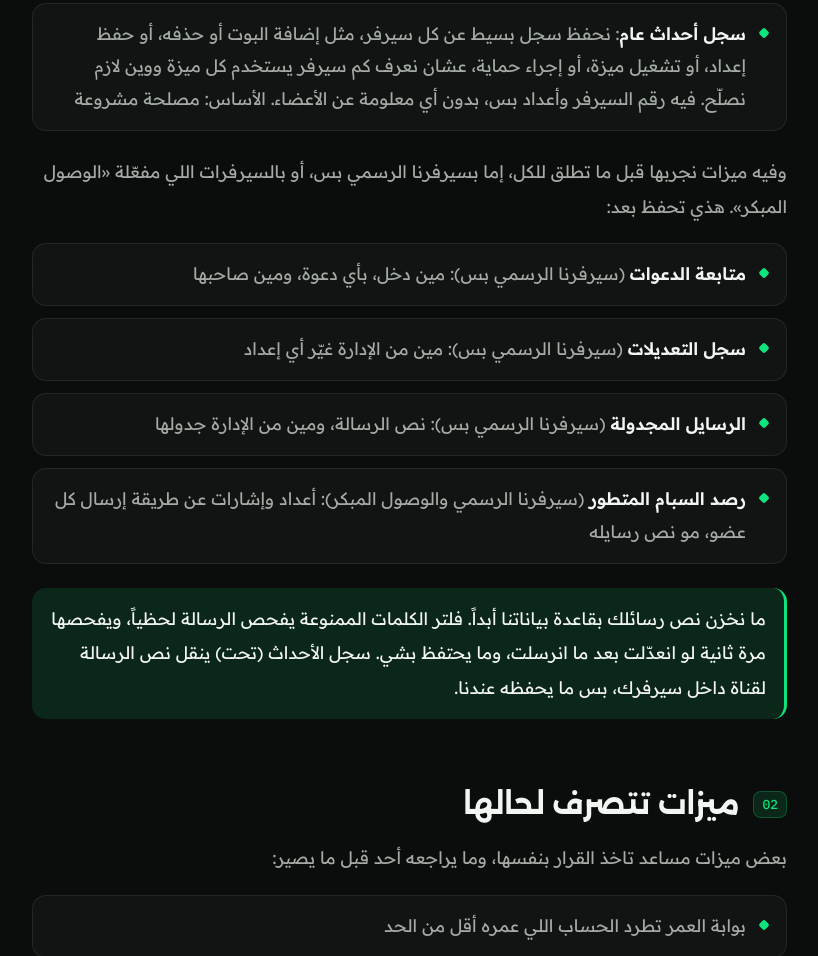
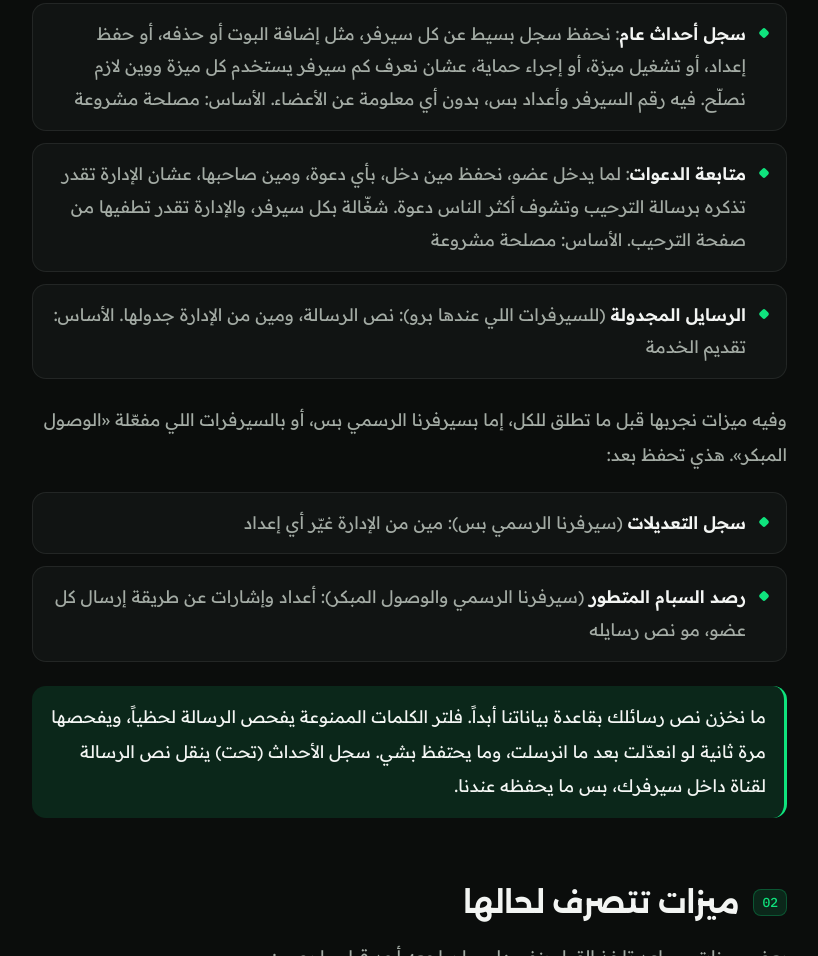
Before and after one commit to musaed-dev/Musaed-Web, a plain HTML site: page privacy.html in a window 1280 px wide. Shown: the part 1727-2683 px from the top of the page, without its empty margins (71-889 px from the left). Drawn offline with Linux system fonts and the light colour scheme.

Commit message:
Privacy page: invite tracking now runs in every server, scheduled messages are Pro

```diff
--- a/privacy.html
+++ b/privacy.html
@@ -141,6 +141,15 @@
             ميزة ووين لازم نصلّح. فيه رقم السيرفر وأعداد بس، بدون أي معلومة عن الأعضاء.
             الأساس: مصلحة مشروعة
           </li>
+          <li>
+            <strong>متابعة الدعوات</strong>: لما يدخل عضو، نحفظ مين دخل، بأي دعوة، ومين صاحبها،
+            عشان الإدارة تقدر تذكره برسالة الترحيب وتشوف أكثر الناس دعوة. شغّالة بكل سيرفر،
+            والإدارة تقدر تطفيها من صفحة الترحيب. الأساس: مصلحة مشروعة
+          </li>
+          <li>
+            <strong>الرسايل المجدولة</strong> (للسيرفرات اللي عندها برو): نص الرسالة، ومين من
+            الإدارة جدولها. الأساس: تقديم الخدمة
+          </li>
         </ul>
         <p>
           وفيه ميزات نجربها قبل ما تطلق للكل، إما بسيرفرنا الرسمي بس، أو بالسيرفرات
@@ -148,13 +157,7 @@
         </p>
         <ul>
           <li>
-            <strong>متابعة الدعوات</strong> (سيرفرنا الرسمي بس): مين دخل، بأي دعوة، ومين صاحبها
-          </li>
-          <li>
             <strong>سجل التعديلات</strong> (سيرفرنا الرسمي بس): مين من الإدارة غيّر أي إعداد
-          </li>
-          <li>
-            <strong>الرسايل المجدولة</strong> (سيرفرنا الرسمي بس): نص الرسالة، ومين من الإدارة جدولها
           </li>
           <li>
             <strong>رصد السبام المتطور</strong> (سيرفرنا الرسمي والوصول المبكر): أعداد وإشارات
```
